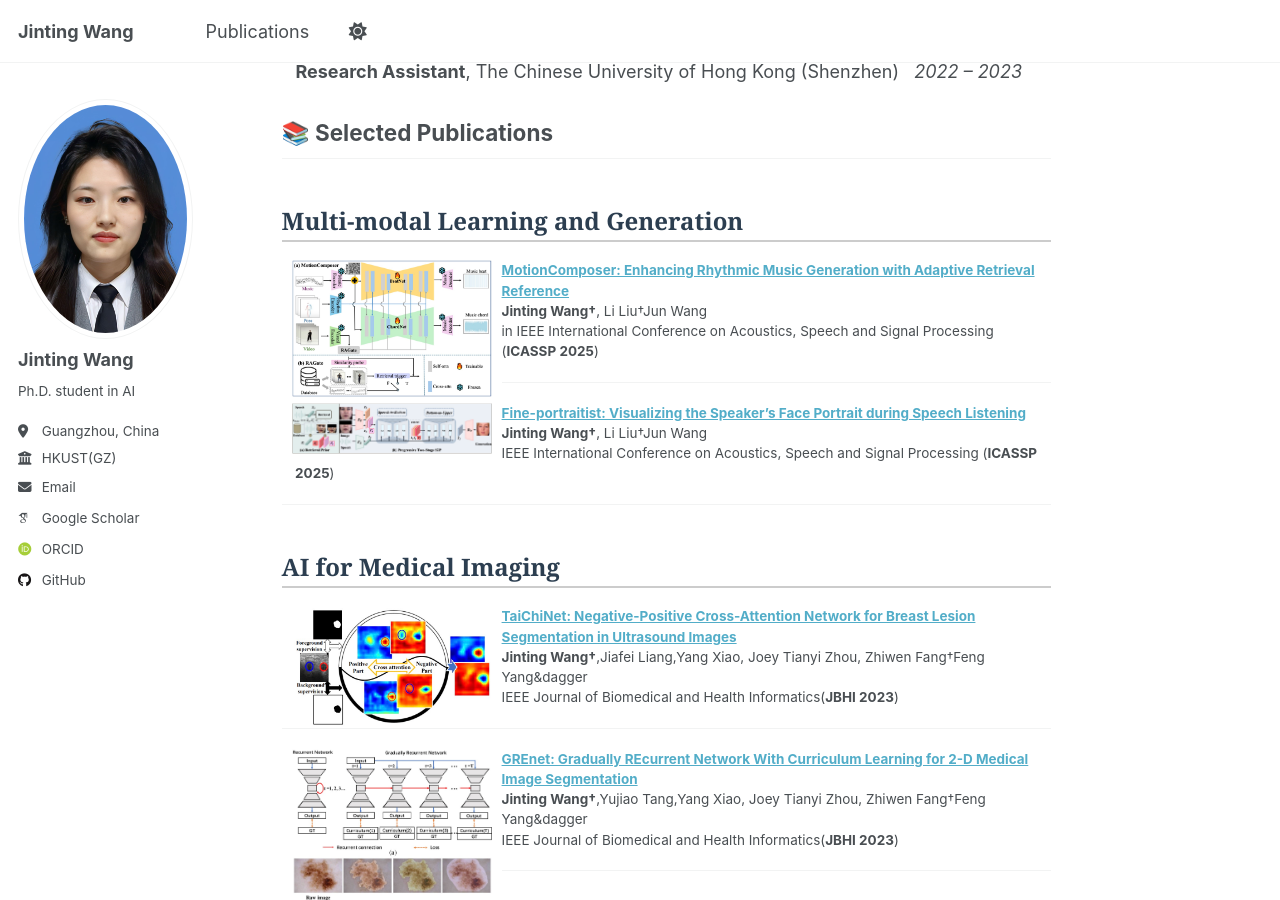
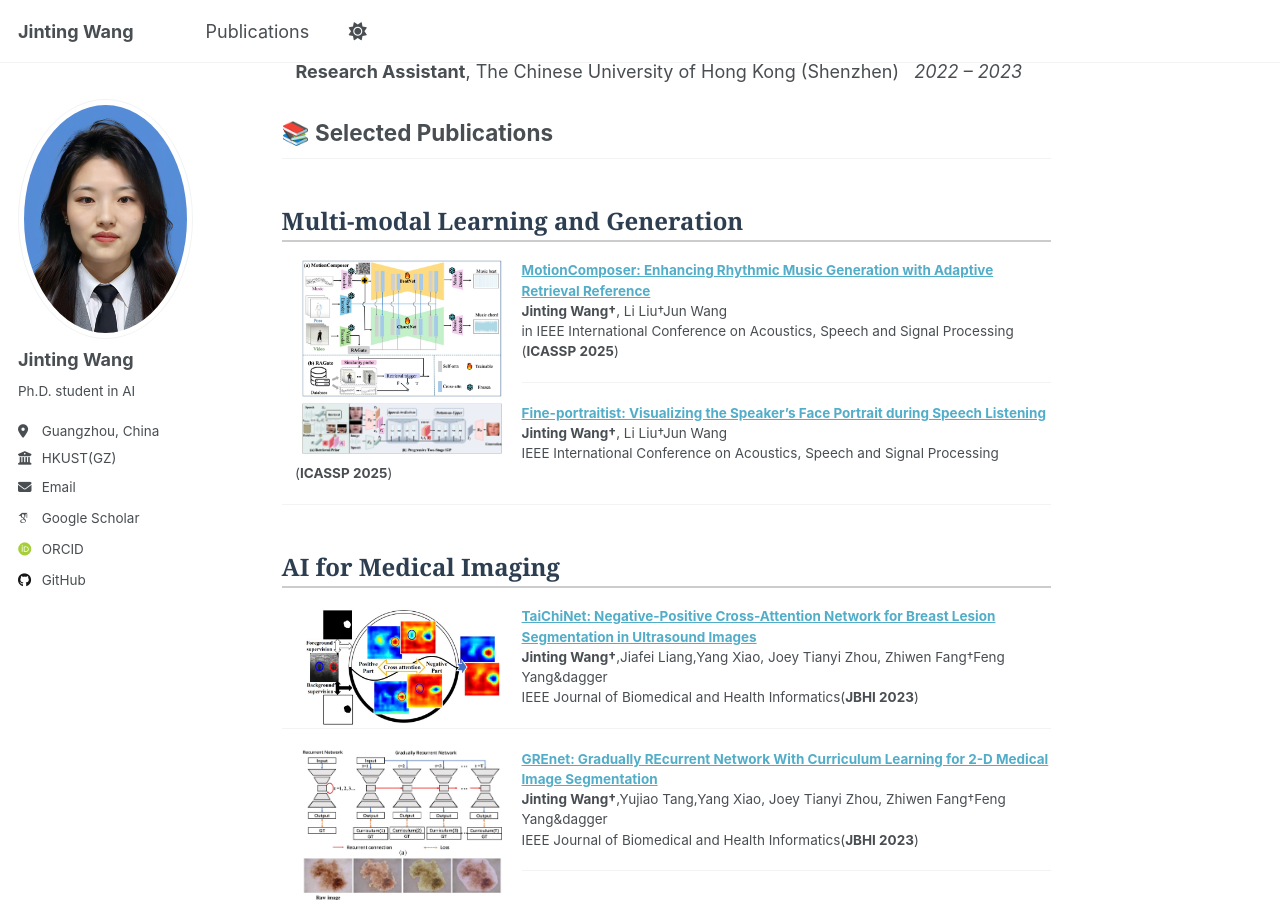
Before and after one commit to beria-moon/Beria.github.io, a Jekyll site: the page built from _pages/about.md, in a window 1280 px wide and 900 px high, scrolled down 706 px. Built offline with Jekyll 4.4.1, drawn with Linux system fonts in a browser that asks for light colours; some web fonts are replaced.

Commit message:
Update about.md

```diff
--- a/_pages/about.md
+++ b/_pages/about.md
@@ -44,7 +44,7 @@ redirect_from:
 </h2>
 <dl>
  <dt><img align="left" width="200"
-hspace="10" wspace="20" src="images/MotionComposer.jpg">
+hspace="20" wspace="20" src="images/MotionComposer.jpg">
 </dt>
 </dl>
 <dd><a href="https://ieeexplore.ieee.org/abstract/document/10889094"><strong>
@@ -57,7 +57,7 @@ MotionComposer: Enhancing Rhythmic Music Generation with Adaptive Retrieval Refe
 
 <dl>
   <dt><img align="left" width="200"
-hspace="10" wspace="20" src="images/FinePortraitist.jpg">
+hspace="20" wspace="20" src="images/FinePortraitist.jpg">
 </dt>
 <dd><a href="https://ieeexplore.ieee.org/abstract/document/10889904"><strong>
 Fine-portraitist: Visualizing the Speaker’s Face Portrait during Speech Listening
@@ -72,7 +72,7 @@ Fine-portraitist: Visualizing the Speaker’s Face Portrait during Speech Listen
 </h2>
 <dl>
   <dt><img align="left" width="200"
-hspace="10" wspace="20" src="images/TaiChiNet.jpg">
+hspace="20" wspace="20" src="images/TaiChiNet.jpg">
 </dt>
 <dd><a href="https://ieeexplore.ieee.org/abstract/document/10388392"><strong>
 TaiChiNet: Negative-Positive Cross-Attention Network for Breast Lesion Segmentation in Ultrasound Images
@@ -84,7 +84,7 @@ TaiChiNet: Negative-Positive Cross-Attention Network for Breast Lesion Segmentat
 
 <dl>
   <dt><img align="left" width="200"
-hspace="10" wspace="20" src="images/GREnet.jpg">
+hspace="20" wspace="20" src="images/GREnet.jpg">
 </dt>
 <dd><a href="https://ieeexplore.ieee.org/abstract/document/10026671"><strong>
 GREnet: Gradually REcurrent Network With Curriculum Learning for 2-D Medical Image Segmentation
```
